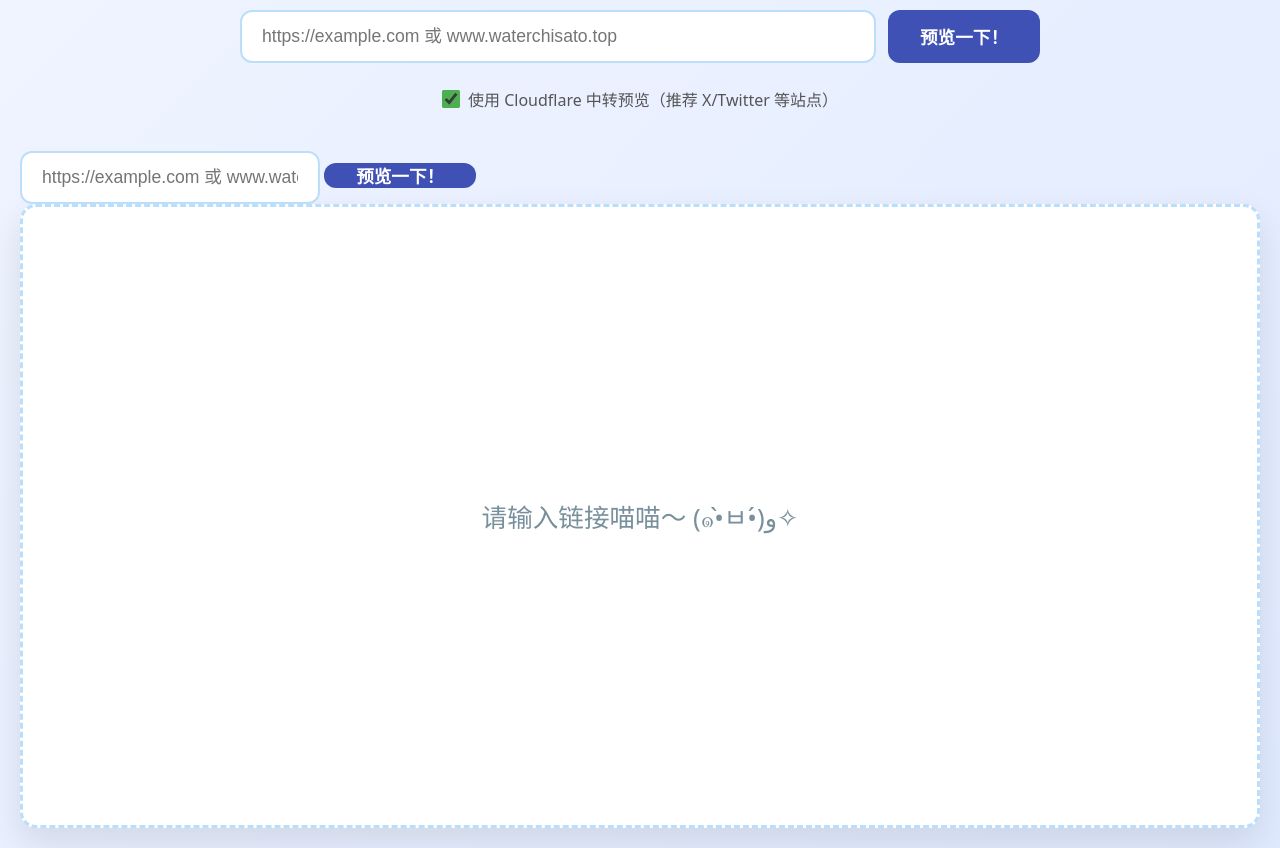
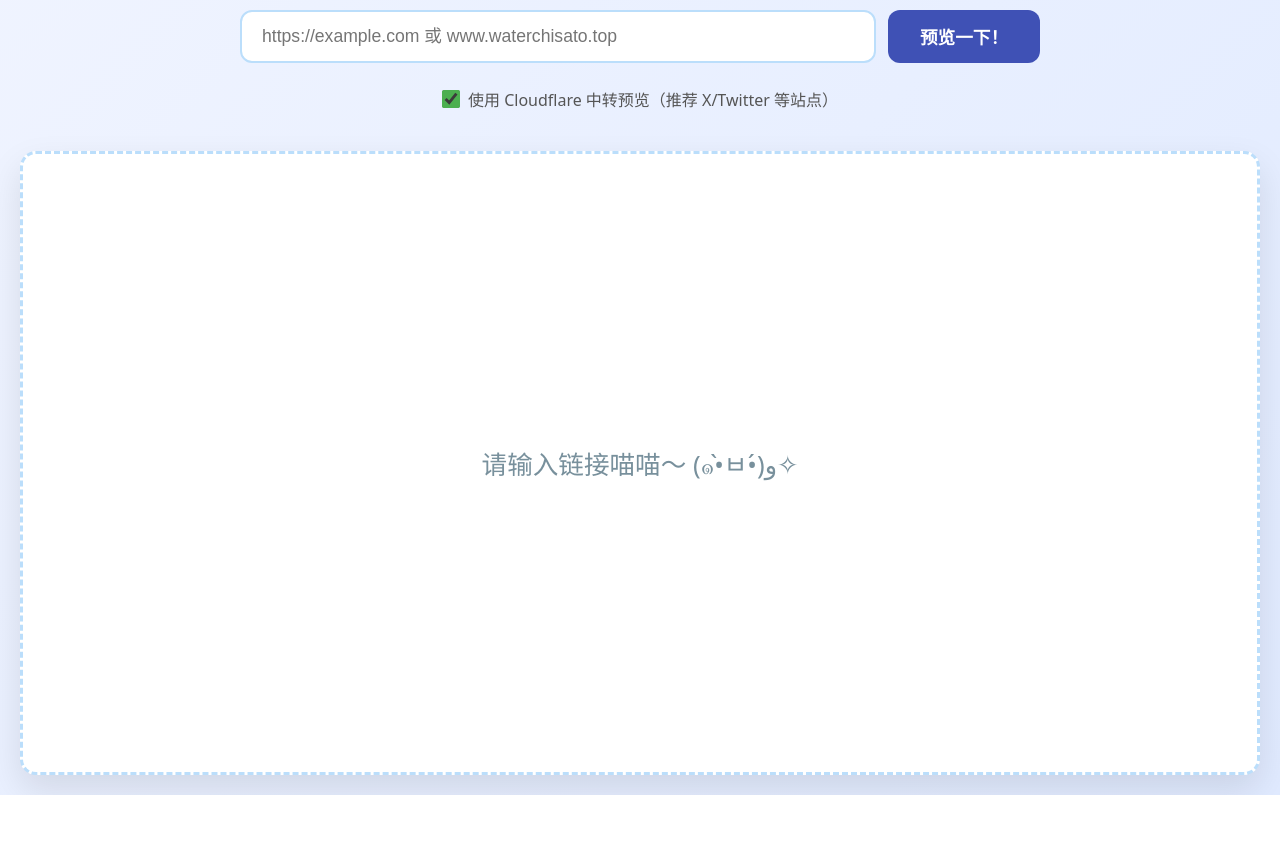
Before and after one commit to Birthday-Live/webview, a plain HTML site: page index.html in a window 1280 px wide. Shown: the part 98-946 px from the top of the page. After the commit the page ends 893 px from the top, so only its background shows below. Drawn offline with Linux system fonts and the light colour scheme.

Commit message:
Update index.html

```diff
--- a/index.html
+++ b/index.html
@@ -24,12 +24,7 @@
     使用 Cloudflare 中转预览（推荐 X/Twitter 等站点）
   </label>
       </div>
-      <input type="url"
-             id="urlInput"
-             placeholder="https://example.com 或 www.waterchisato.top"
-             autocomplete="off">
-      <button id="previewBtn">预览一下！</button>
-    </div>
+
 
     <div id="placeholder" class="placeholder">
       请输入链接喵喵～ (๑•̀ㅂ•́)و✧
```
